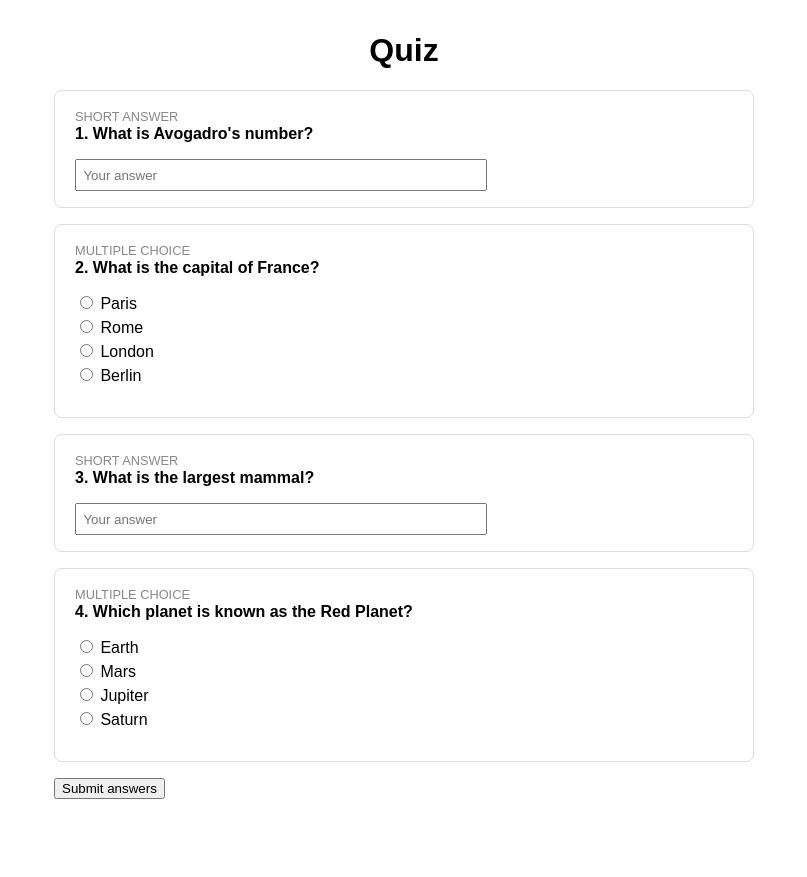
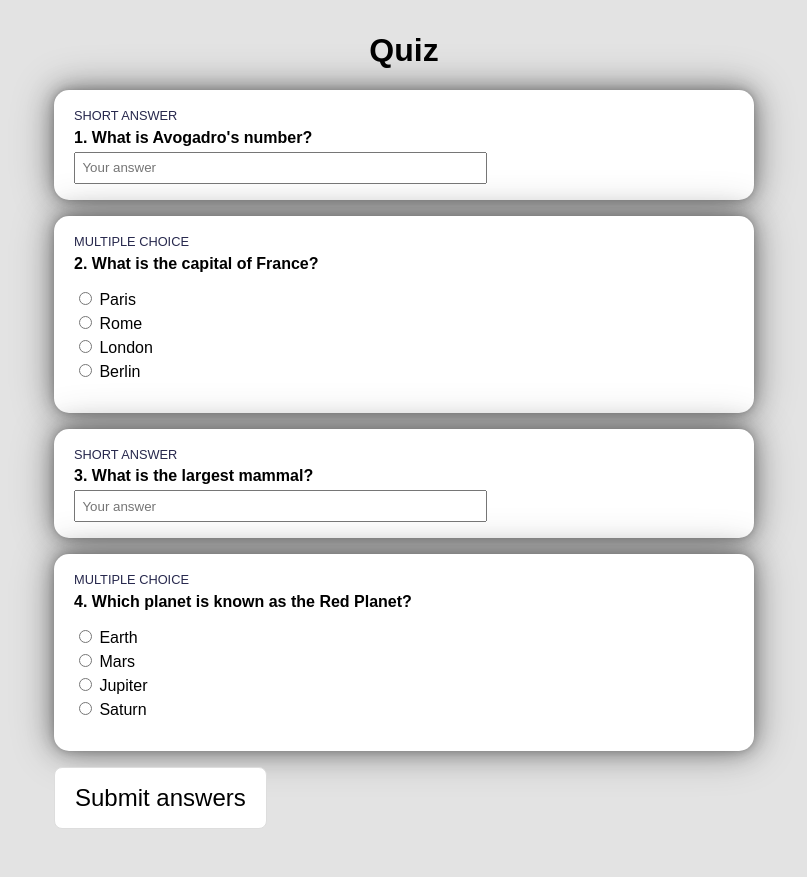
Before and after one commit to oxbn/Python-Quiz-App, a Flask app: page / in a window 1280 px wide. Shown: the whole page, without its empty margins (236-1043 px from the left). Before the commit the page ends 799 px from the top, so only its background shows below. Run offline with Flask 3, Linux system fonts and the light colour scheme.

Commit message:
Basic CSS design stuff. Will add more in the future.

```diff
--- /dev/null
+++ b/static/style.css
@@ -0,0 +1,95 @@
+/* =========================================================
+   Starter palette — change a value here and it updates
+   everywhere it's used via var(--name). This is the easiest
+   way to re-theme the whole site. Make these "cooler"!
+   ========================================================= */
+:root {
+    --bg:   #e3e3e3;
+    --card: #ffffff;
+    --accent: #4f46e5;   /* used by buttons/links — try an indigo like #4f46e5 */
+    --text: #000000;
+    --muted: #27284d;
+    --border: #dddddd;
+    --correct: #1baa43;
+    --incorrect: #ec2432;
+}
+
+/* ---------- Layout ---------- */
+body {
+    font-family: sans-serif;
+    max-width: 700px;
+    margin: 2rem auto;
+    padding: 0 1rem;
+    background: var(--bg);
+    color: var(--text);
+    /* TODO: try line-height: 1.6 and a nicer font stack */
+}
+
+h1 { text-align: center; }
+
+/* ---------- Question / result cards ---------- */
+.question {
+    /* border: 1px solid var(--border);
+    border-radius: 8px; */
+    padding: 1rem 1.25rem;
+    margin-bottom: 1rem;
+    background: var(--card);
+    border-radius: 15px;
+
+    box-shadow: 0px 0px 2px rgba(0, 0, 0, 0.06),
+    0px 0px 7px rgba(0, 0, 0, 0.12),
+    0px 0px 16px rgba(0, 0, 0, 0.18),
+    0px 0px 28px rgba(0, 0, 0, 0.24),
+    0px 0px 44px rgba(0, 0, 0, 0.30);
+
+    /* TODO: swap the border for a soft box-shadow to feel modern */
+}
+
+.prompt { font-weight: bold; }
+.question p { margin: 0.3rem 0; }
+
+.type-label {
+    font-size: 0.8rem;
+    color: var(--muted);
+    text-transform: uppercase;
+}
+
+/* ---------- Options ---------- */
+ul { list-style: none; padding-left: 0; }
+li { margin: 0.25rem 0; }
+
+input[type="text"] {
+    padding: 0.4rem;
+    width: 60%;
+}
+
+/* TODO: make each option label a full-width clickable row
+   that highlights on hover (display: block; padding; :hover) */
+
+/* ---------- Submit button ---------- */
+button {
+    border: 1px solid var(--border);
+    font-size: 1.5rem;
+    border-radius: 8px;
+    padding: 1rem 1.25rem;
+    margin-bottom: 1rem;
+    background: var(--card);
+    /* TODO: give me a real look — background: var(--accent); color: #fff;
+       padding; border: none; border-radius; cursor: pointer; and a
+       :hover transition */
+}
+
+/* ---------- Results page ---------- */
+.score {
+    text-align: center;
+    font-size: 1.3rem;
+    margin-bottom: 2rem;
+}
+
+.correct { color: var(--correct); }
+.incorrect { color: var(--incorrect); }
+
+a {
+    display: inline-block;
+    margin-top: 1rem;
+}
--- /dev/null
+++ b/templates/base.html
@@ -0,0 +1,12 @@
+<!DOCTYPE html>
+<html lang="en">
+<head>
+    <meta charset="UTF-8">
+    <meta name="viewport" content="width=device-width, initial-scale=1.0">
+    <title>{% block title %}Quiz App{% endblock %}</title>
+    <link rel="stylesheet" href="{{ url_for('static', filename='style.css') }}">
+</head>
+<body>
+    {% block content %}{% endblock %}
+</body>
+</html>
--- a/templates/index.html
+++ b/templates/index.html
@@ -1,21 +1,8 @@
-<!DOCTYPE html>
-<html lang="en">
-<head>
-    <meta charset="UTF-8">
-    <meta name="viewport" content="width=device-width, initial-scale=1.0">
-    <title>Quiz App</title>
-    <style>
-        body { font-family: sans-serif; max-width: 700px; margin: 2rem auto; padding: 0 1rem; }
-        h1 { text-align: center; }
-        .question { border: 1px solid #ddd; border-radius: 8px; padding: 1rem 1.25rem; margin-bottom: 1rem; }
-        .question p { font-weight: bold; margin-top: 0; }
-        ul { list-style: none; padding-left: 0; }
-        li { margin: 0.25rem 0; }
-        input[type="text"] { padding: 0.4rem; width: 60%; }
-        .type-label { font-size: 0.8rem; color: #888; text-transform: uppercase; }
-    </style>
-</head>
-<body>
+{% extends "base.html" %}
+
+{% block title %}Quiz App{% endblock %}
+
+{% block content %}
 <h1>Quiz</h1>
 
 <form action="/submit" method="post">
@@ -25,10 +12,10 @@
         <span class="type-label">
             {% if q.type == 0 %}Short Answer{% else %}Multiple Choice{% endif %}
         </span>
-            <p>{{ loop.index }}. {{ q.question }}</p>
+        <p class="prompt">{{ qnum }}. {{ q.question }}</p>
 
         {% if q.type == 0 %}
-                <input type="text" name="q{{ loop.index }}" placeholder="Your answer">
+            <input type="text" name="q{{ qnum }}" placeholder="Your answer">
         {% else %}
             <ul>
                 {% for option in q.options %}
@@ -46,5 +33,4 @@
 
     <button type="submit">Submit answers</button>
 </form>
-</body>
-</html>
+{% endblock %}
```
Also changed, not shown: templates/results.html (+6 -21 lines). Lines whose indentation alone changed are shown as unchanged.
